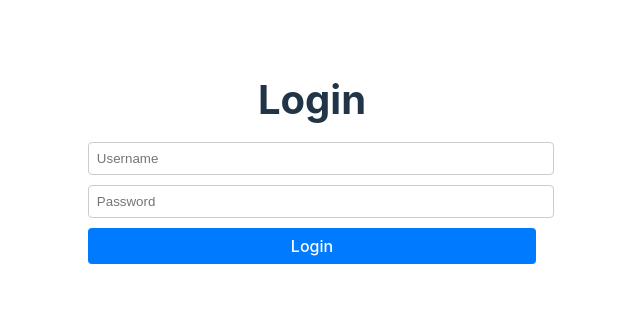
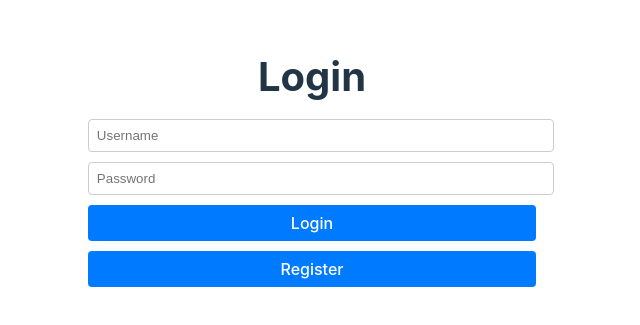
Before and after one commit to OliverOwens99/Final_Year_Project, a React (Vite) app in the folder sentimentAnalyser/frontend/: page /login in a window 1280 px wide. Shown: the part 237-562 px from the top of the page, without its empty margins (328-968 px from the left). Built offline with nearby package versions, Linux system fonts and the light colour scheme.

Commit message:
added some a bug fix for login

```diff
--- a/sentimentAnalyser/frontend/src/components/Login.jsx
+++ b/sentimentAnalyser/frontend/src/components/Login.jsx
@@ -51,6 +51,7 @@ function Login() {
         <button type="submit">Login</button>
       </form>
       {error && <p style={{ color: 'red' }}>{error}</p>}
+      <button onClick={() => navigate('/register')}>Register</button>
     </div>
   );
 }
```
